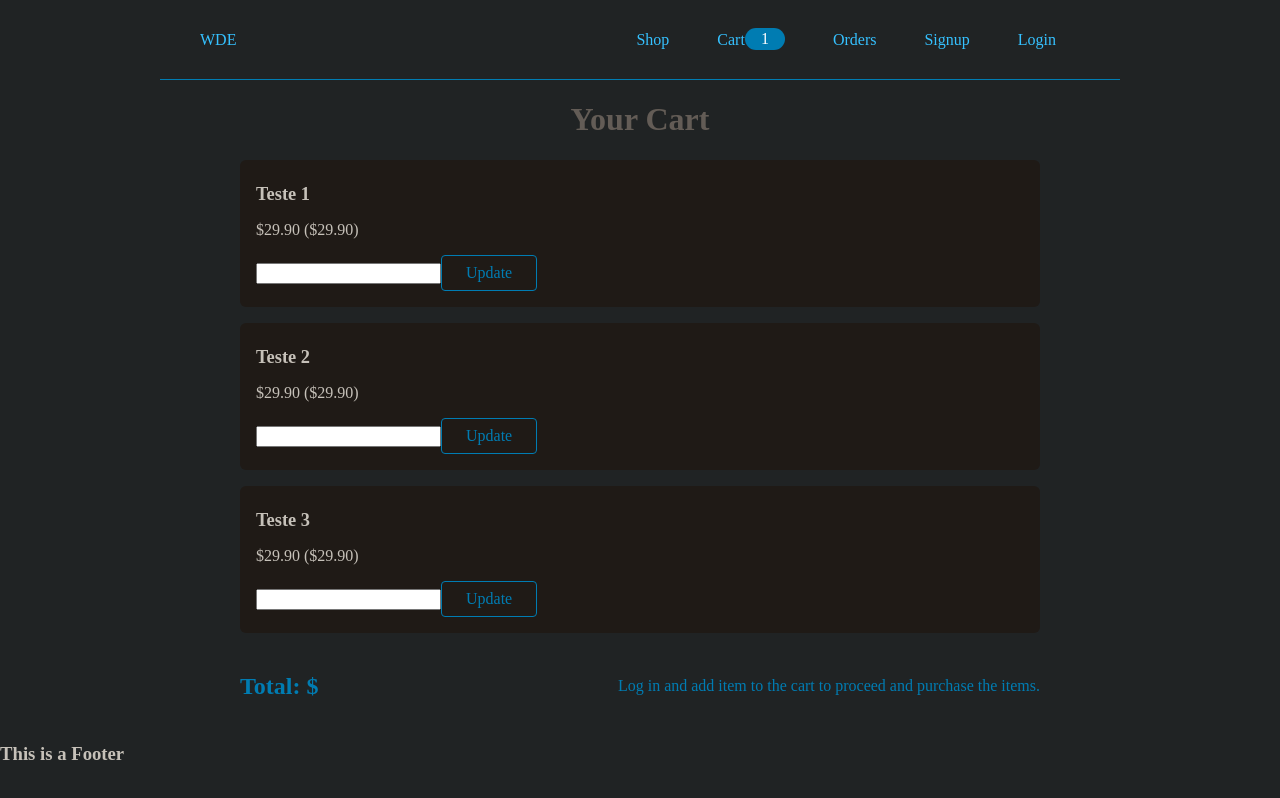
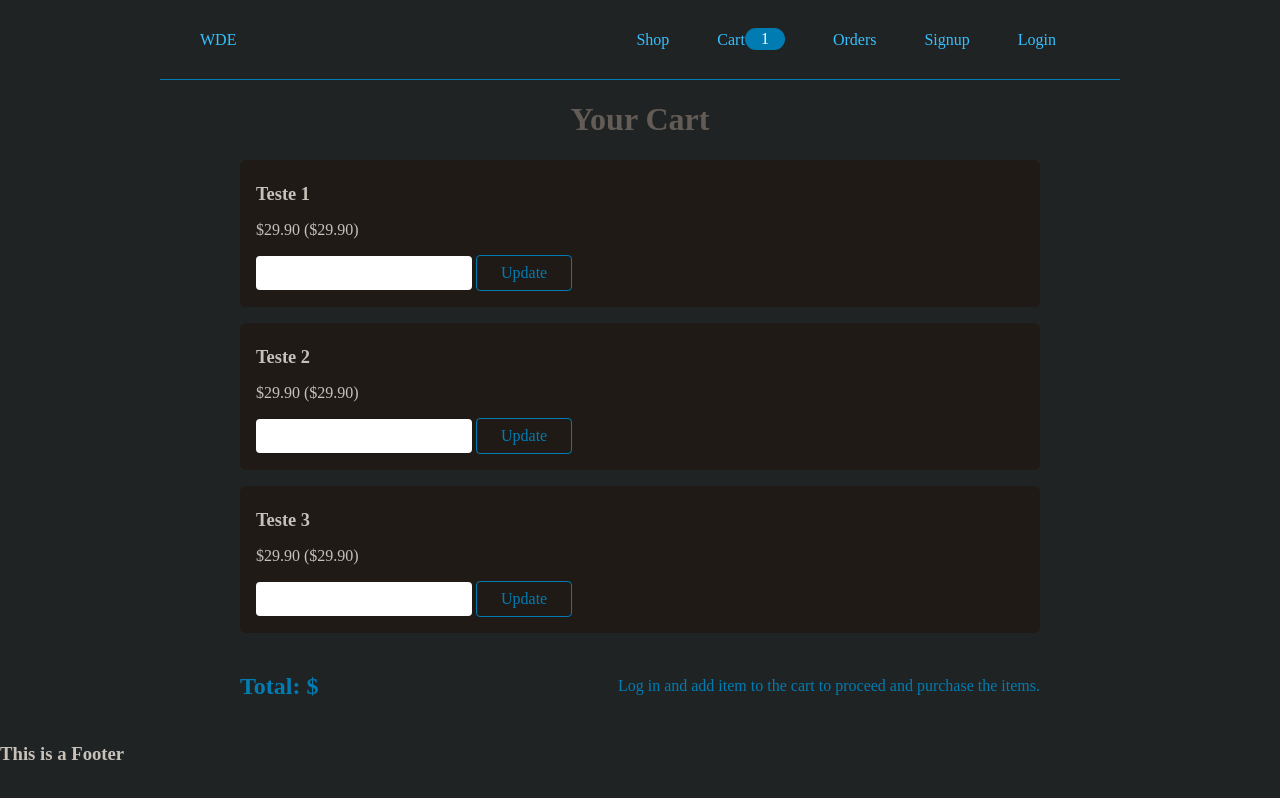
Before and after one commit to Arthur-Ferreira/WebDeveloperEssentials-APP, a React (Vite) app: page /cart in a window 1280 px wide. Built offline with nearby package versions, Linux system fonts and the light colour scheme.

Commit message:
Feat Development: Add Input Component to the CartItem

```diff
--- a/src/components/molecules/CartItem/index.tsx
+++ b/src/components/molecules/CartItem/index.tsx
@@ -2,6 +2,7 @@ import React from "react"
 import Button from "../../atoms/Button";
 import { H3 } from "../../atoms/Typography";
 import { SCartItem } from "./styles";
+import Input from "../../atoms/Input";
 
 interface IProduct {
   item: {
@@ -32,7 +33,7 @@ const CartItem = ({ item }: { item: IProduct }): React.ReactNode => {
       </div>
 
       <form className="cart-item-management" data-productid="<%= item.product.id %>" data-csrf="<%= locals.csrfToken %>">
-        <input type="number" value="<%= item.quantity %>" required />
+        <Input type="number" value="<%= item.quantity %>" required />
         <Button $alt>Update</Button>
       </form>
     </SCartItem>
```
